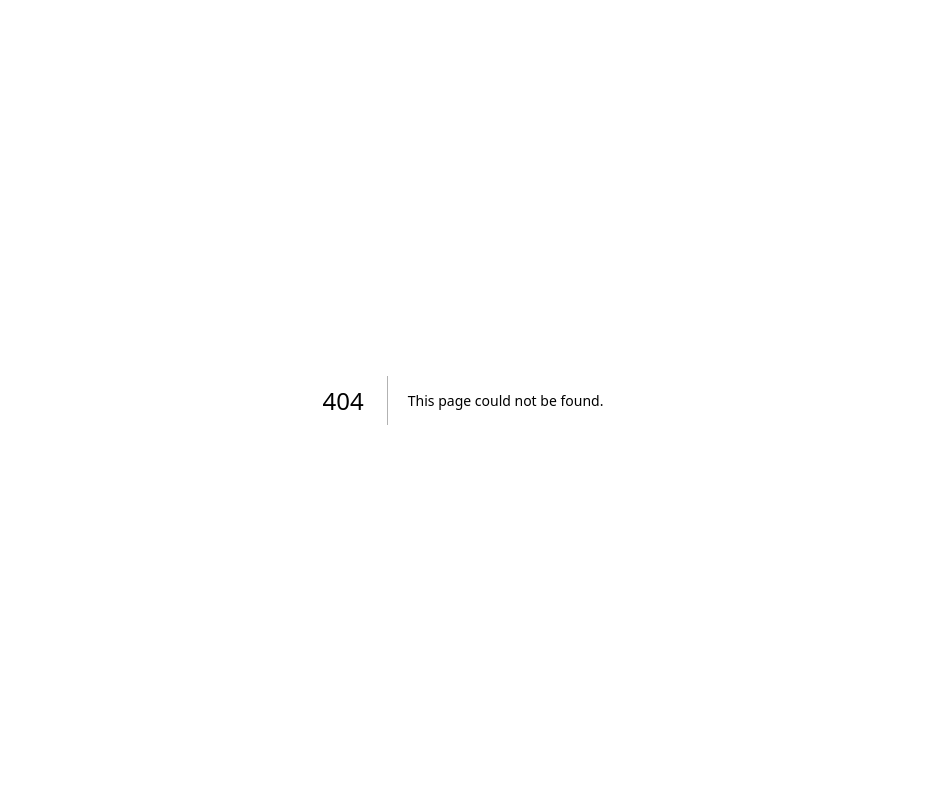
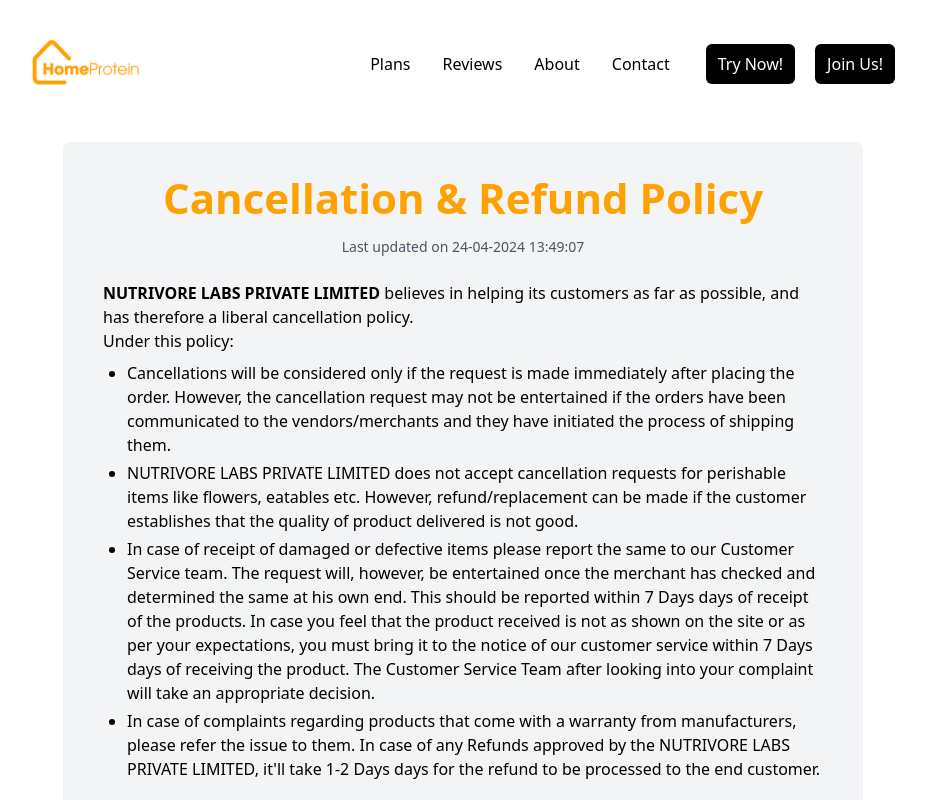
Before and after one commit to DanishQ1011/homeprotein, a Next.js app: page /CancellationAndRefundPolicy in a window 1280 px wide. Before the commit this address had no page. Shown: the top 800 px of the page, without its empty margins (177-1103 px from the left). Built offline with nearby package versions, Linux system fonts and the light colour scheme.

Commit message:
Cancellation and Refund Policy Added

```diff
--- /dev/null
+++ b/pages/CancellationAndRefundPolicy.jsx
@@ -0,0 +1,14 @@
+import '../src/app/globals.css';
+import Cancellation from "@/components/Cancellation";
+
+const CancellationAndRefundPolicy = () => {
+  return (
+    <div className="w-full h-screen ">
+      <div className="p-4">
+        <Cancellation/>
+      </div>
+    </div>
+  )
+}
+
+export default CancellationAndRefundPolicy
--- /dev/null
+++ b/src/components/Cancellation.jsx
@@ -0,0 +1,57 @@
+import Navbar from "./Navbar";
+import Footer from "./Footer";
+
+const Cancellation = () => {
+  return (
+    <main className="w-full h-screen ">
+    <div className="p-4">
+    <Navbar />
+        <div className="mx-[13rem] mt-[110px] max-lg:mx-auto bg-gray-100 px-10 py-6 pb-10 max-sm:px-7 rounded-lg">
+
+            <h1 className="text-center text-[42px] text-primary1 font-semibold max-sm:text-[30px]">
+                Cancellation & Refund Policy
+            </h1>
+            <p className='text-gray-600 text-sm mt-2  text-center'>Last updated on 24-04-2024 13:49:07</p>
+
+            <div className='mt-6'>
+                <p className='mt-4'>
+                    <span className="font-semibold">NUTRIVORE LABS PRIVATE LIMITED </span> believes in helping its customers as far as possible, and has
+                    therefore a liberal cancellation policy. <br/> Under this policy:
+                </p>
+
+            <ul className="list-disc mt-2 ml-6 space-y-1 max-sm:ml-4">
+                <li>
+                    Cancellations will be considered only if the request is made immediately after placing the order.
+                    However, the cancellation request may not be entertained if the orders have been communicated to the
+                    vendors/merchants and they have initiated the process of shipping them.
+                </li>
+                <li>
+                    NUTRIVORE LABS PRIVATE LIMITED does not accept cancellation requests for perishable items
+                    like flowers, eatables etc. However, refund/replacement can be made if the customer establishes that the
+                    quality of product delivered is not good.
+                </li>
+                <li>
+                    In case of receipt of damaged or defective items please report the same to our Customer Service team.
+                    The request will, however, be entertained once the merchant has checked and determined the same at his
+                    own end. This should be reported within 7 Days days of receipt of the products. In case you feel that the
+                    product received is not as shown on the site or as per your expectations, you must bring it to the notice of
+                    our customer service within 7 Days days of receiving the product. The Customer Service Team after
+                    looking into your complaint will take an appropriate decision.
+                </li>
+                <li>
+                    In case of complaints regarding products that come with a warranty from manufacturers, please refer
+                    the issue to them. In case of any Refunds approved by the NUTRIVORE LABS PRIVATE LIMITED, it'll
+                    take 1-2 Days days for the refund to be processed to the end customer.
+                </li>
+            </ul>
+
+            </div>
+
+        </div>
+    <Footer/>
+    </div>
+    </main>
+  )
+}
+
+export default Cancellation
```
